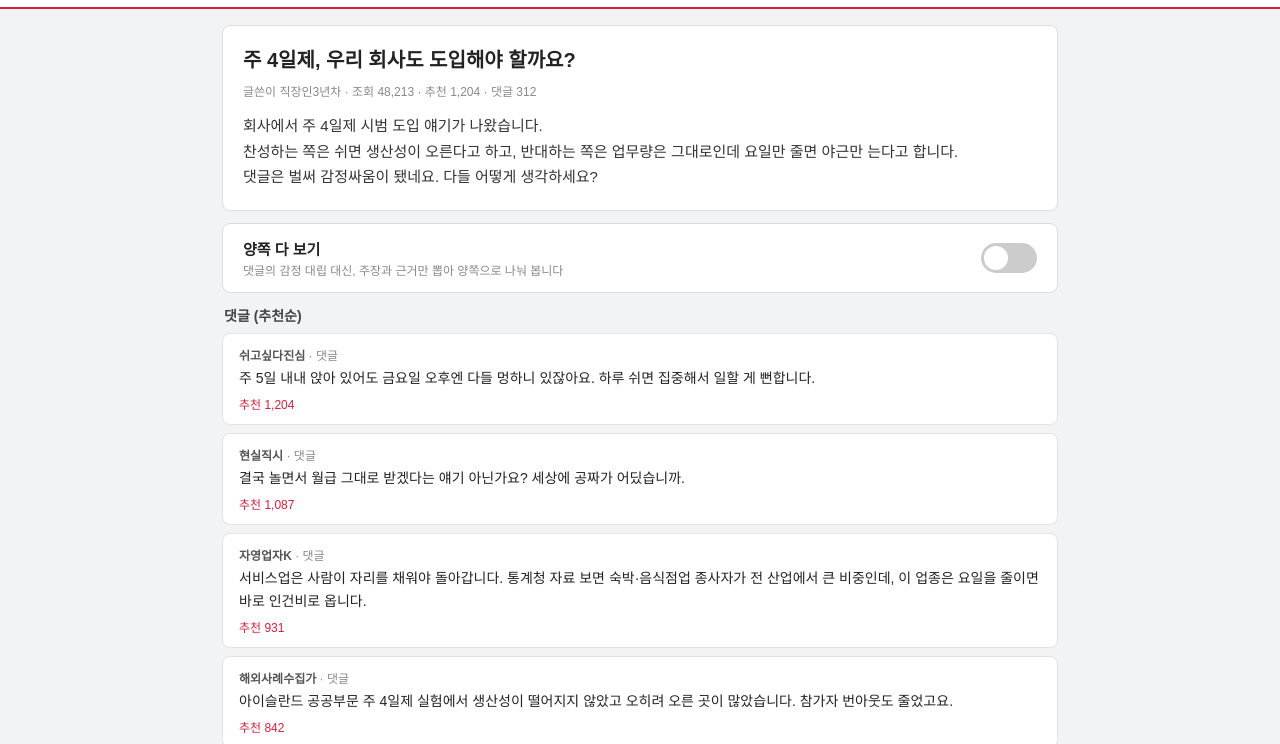
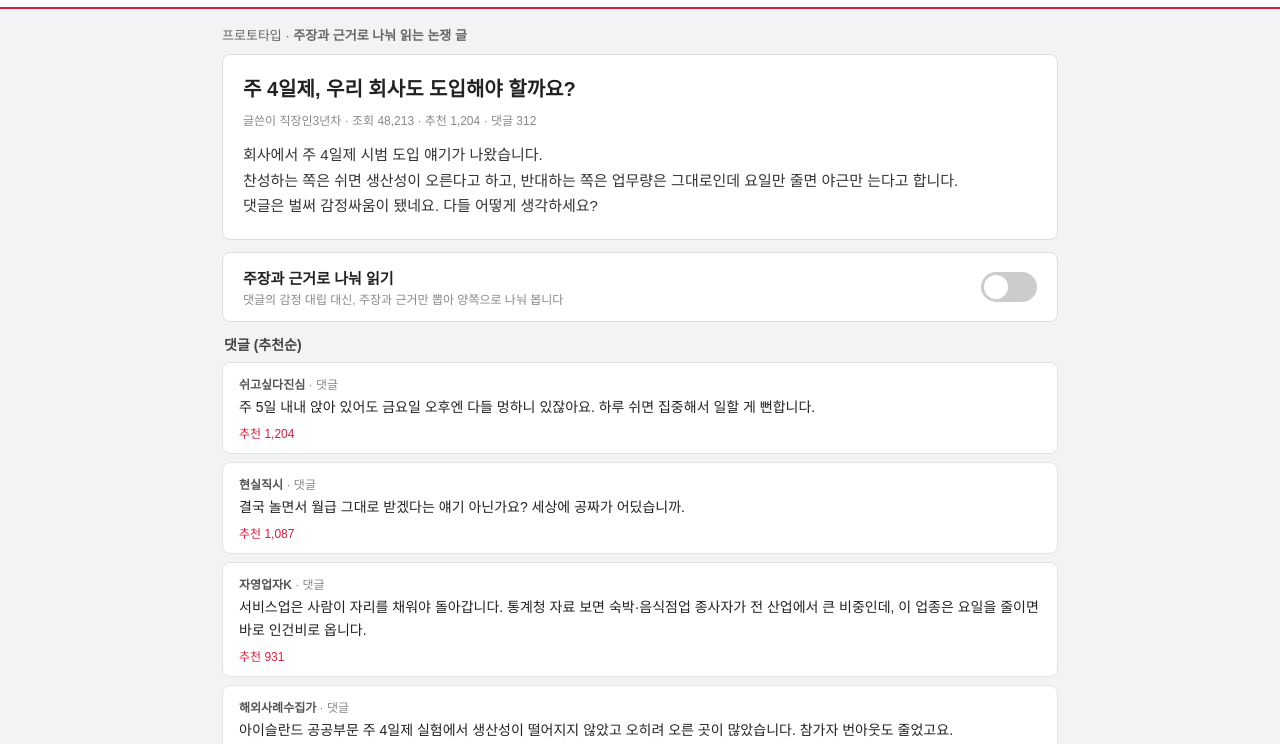
Before and after one commit to ahnpros/npossible-qa-prototype, a plain HTML site: page both-sides/index.html in a window 1280 px wide. Shown: the part 42-786 px from the top of the page. Drawn offline with Linux system fonts and the light colour scheme.

Commit message:
제목 정정: 주장과 근거로 나눠 읽는 논쟁 글

```diff
--- a/both-sides/index.html
+++ b/both-sides/index.html
@@ -3,7 +3,7 @@
 <head>
 <meta charset="UTF-8">
 <meta name="viewport" content="width=device-width, initial-scale=1.0">
-<title>판 논쟁 글, 양쪽 다 보기 (프로토타입)</title>
+<title>주장과 근거로 나눠 읽는 논쟁 글 | 판 프로토타입</title>
 <style>
   * { box-sizing: border-box; margin: 0; padding: 0; }
   body { font-family: "Malgun Gothic", "Apple SD Gothic Neo", sans-serif; background: #f2f3f5; color: #222; }
@@ -62,6 +62,7 @@
 <body>
 <div class="topbar"><span class="logo">판</span><span class="menu">톡톡 베스트 · 프로토타입 화면입니다</span></div>
 <div class="wrap">
+  <p style="font-size:13px;color:#666;margin-bottom:10px;">프로토타입 · <b>주장과 근거로 나눠 읽는 논쟁 글</b></p>
 
   <article class="post">
     <h1>주 4일제, 우리 회사도 도입해야 할까요?</h1>
@@ -73,7 +74,7 @@
 
   <div class="toggle-row">
     <div>
-      <div class="label">양쪽 다 보기</div>
+      <div class="label">주장과 근거로 나눠 읽기</div>
       <div class="desc">댓글의 감정 대립 대신, 주장과 근거만 뽑아 양쪽으로 나눠 봅니다</div>
     </div>
     <label class="switch">
```
